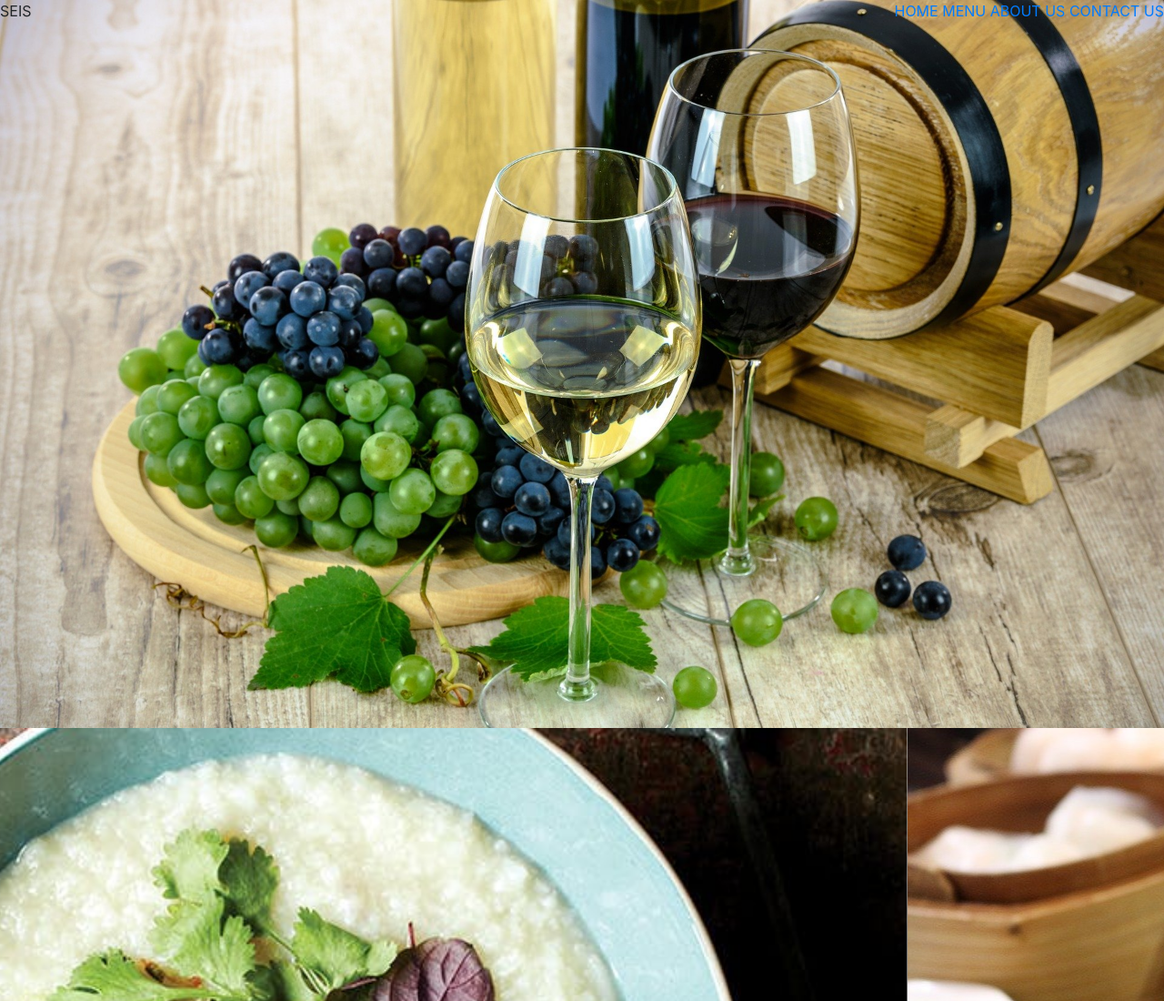
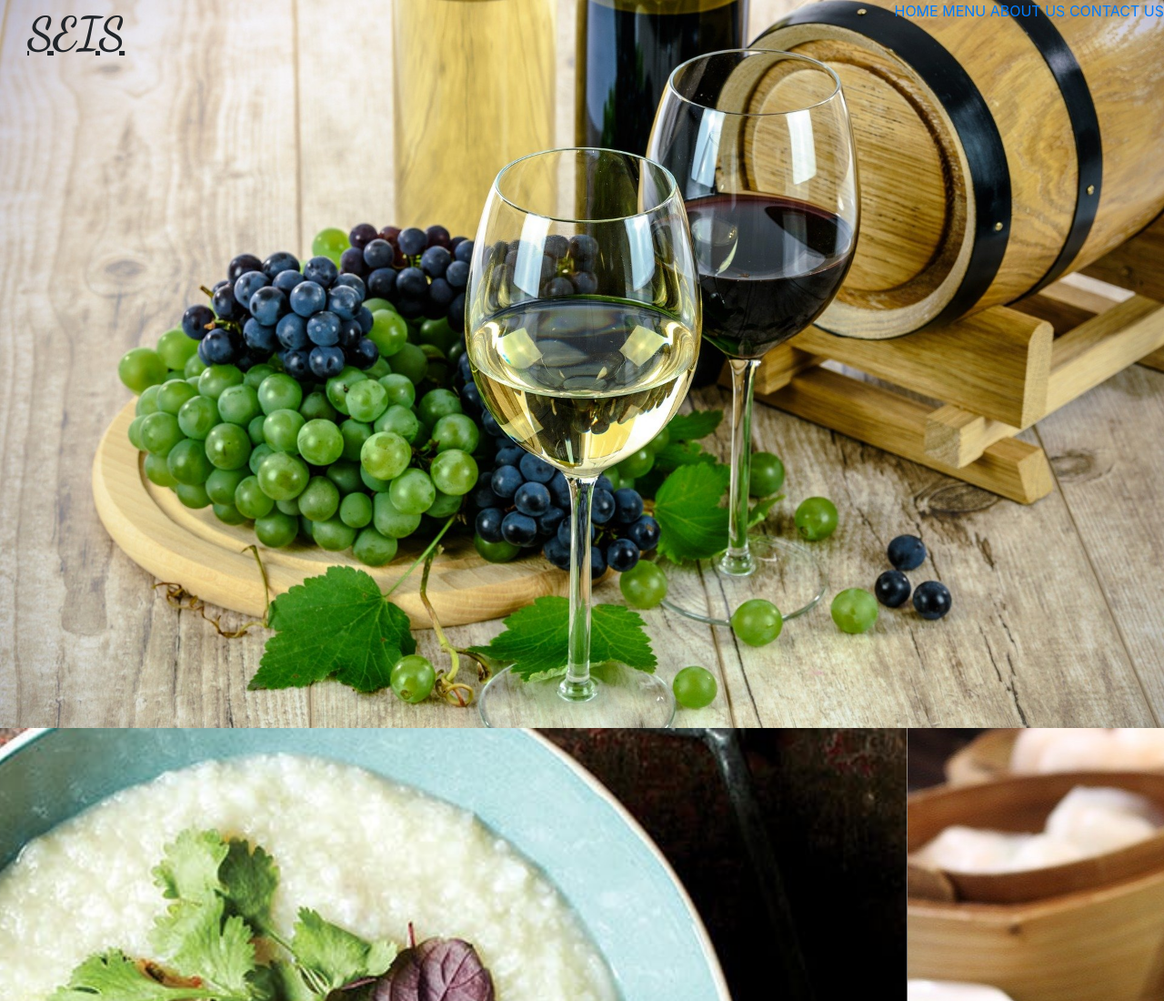
Before and after one commit to annomao/restaurant, a plain HTML site: page index.html in a window 1280 px wide. Shown: the top 1100 px of the page at 91% size. Drawn offline with nearby package versions, Linux system fonts and the light colour scheme.

Commit message:
style span text

```diff
--- a/css/styles.css
+++ b/css/styles.css
@@ -13,3 +13,10 @@ img{
   background-repeat: no-repeat;
   background-size: cover;
 }
+.home-item span{
+  font-family: "Dancing script",cursive;
+  font-size: 50px;
+  font-weight: 900;
+  margin-left: 30px;
+  text-decoration: underline;
+}
--- a/index.html
+++ b/index.html
@@ -4,14 +4,14 @@
   <meta charset="UTF-8">
   <meta http-equiv="X-UA-Compatible" content="IE=edge">
   <meta name="viewport" content="width=device-width, initial-scale=1.0">
+  <link rel="preconnect" href="https://fonts.googleapis.com">
+<link rel="preconnect" href="https://fonts.gstatic.com" crossorigin>
+<link href="https://fonts.googleapis.com/css2?family=Dancing+Script:wght@400;500;600;700&display=swap" rel="stylesheet">
   <link rel="stylesheet" href="https://cdn.jsdelivr.net/npm/bootstrap@4.0.0/dist/css/bootstrap.min.css" integrity="sha384-Gn5384xqQ1aoWXA+058RXPxPg6fy4IWvTNh0E263XmFcJlSAwiGgFAW/dAiS6JXm" crossorigin="anonymous">
   <link rel="stylesheet" href="css/styles.css">
   <title>Seis</title>
 </head>
 <body>
-    <header>
-
-    </header>
     <main>
       <section class="home">
         <div class="home-item">
```
